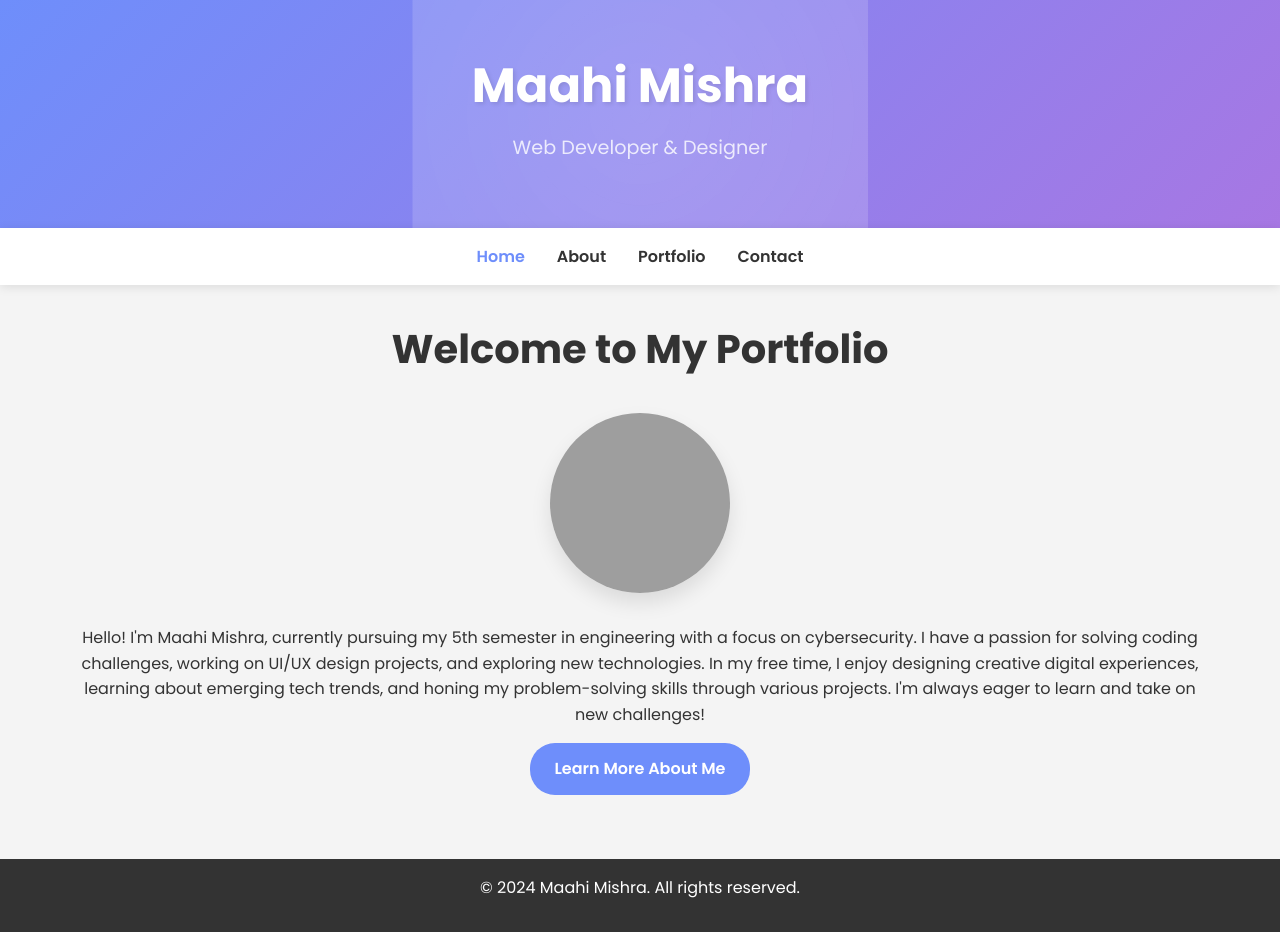
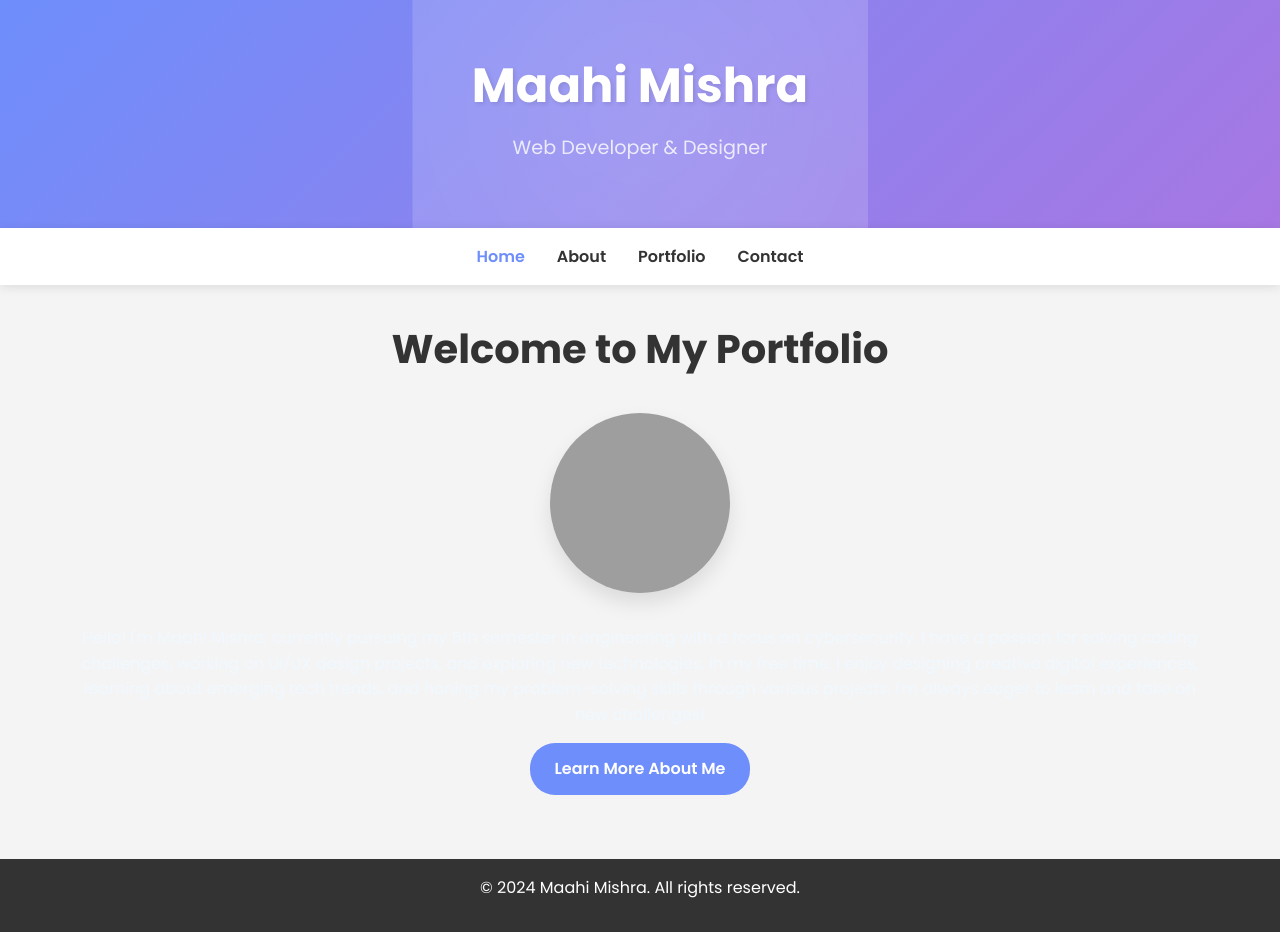
Before and after one commit to MaahiMishra12222768/portfolio, a plain HTML site: page index.html in a window 1280 px wide. Drawn offline with Linux system fonts and the light colour scheme; grey boxes are pictures that could not be loaded.

Commit message:
Update style.css

```diff
--- a/style.css
+++ b/style.css
@@ -8,7 +8,7 @@
 body {
     font-family: 'Poppins', sans-serif;
     line-height: 1.6;
-    color: #333;
+    color: #F0F8FF;
     background-color: #f4f4f4;
 }
 
```
